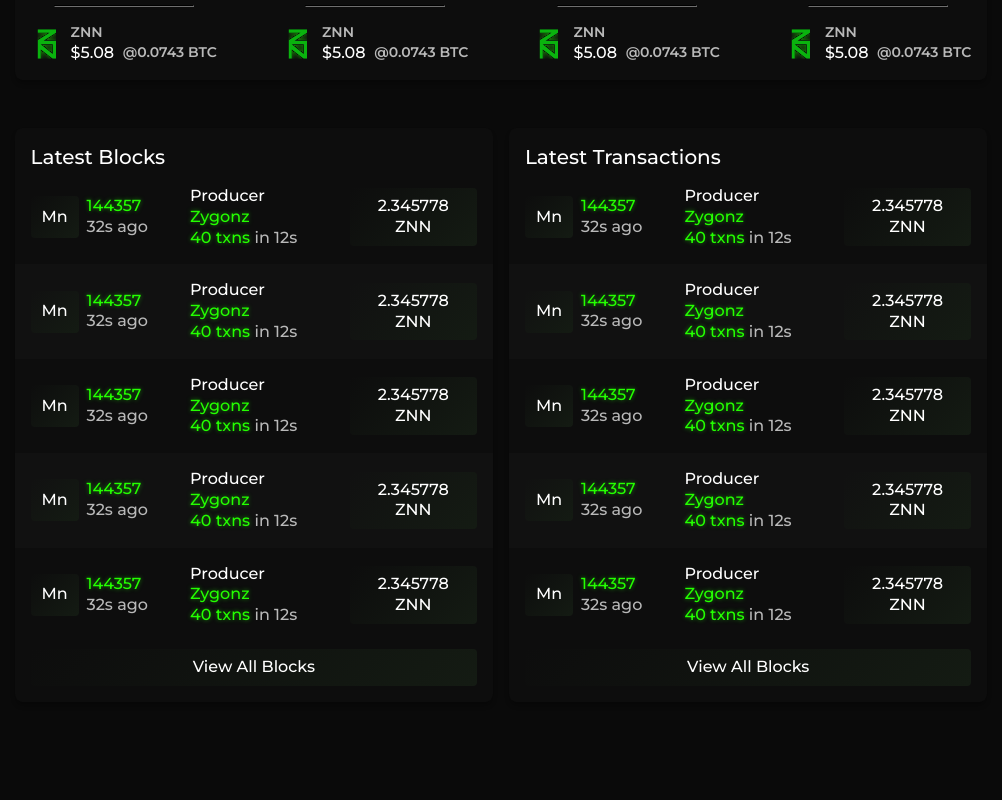
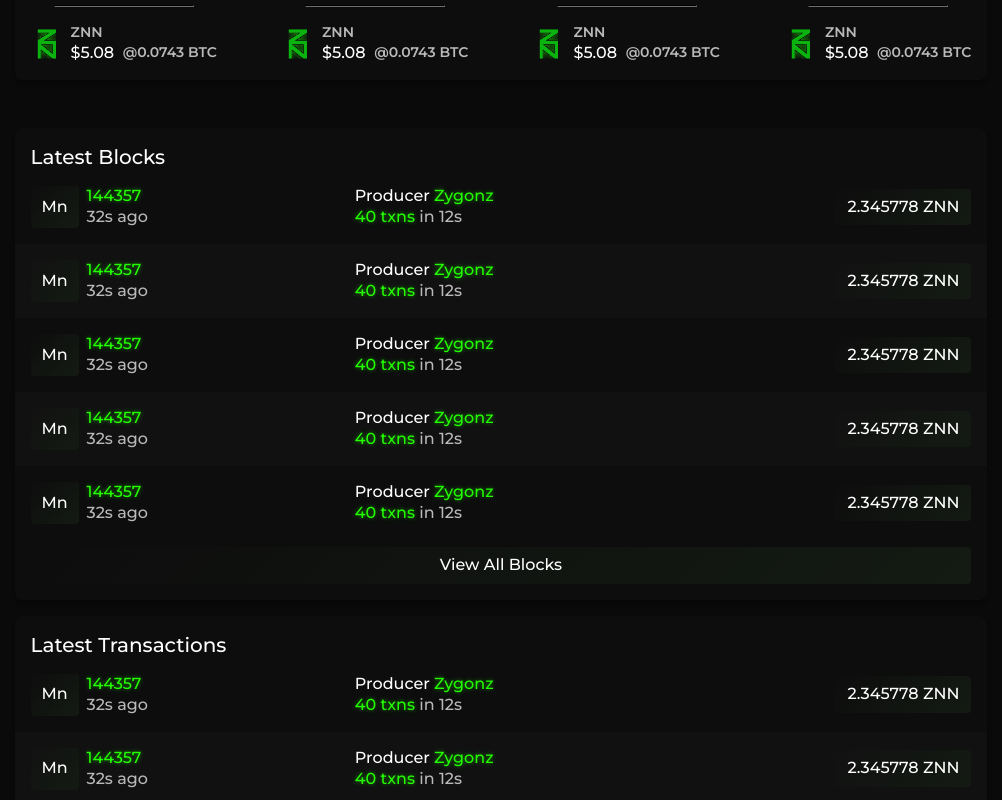
Before and after one commit to nntcao/zenonscraper-nextjs, a Next.js app: page / in a window 1280 px wide. Shown: the part 800-1600 px from the top of the page, without its empty margins (139-1141 px from the left). Built offline with nearby package versions, Linux system fonts and the light colour scheme.

Commit message:
Refactored Card from Table component

```diff
--- a/components/GenericComponents/Table/Table.module.scss
+++ b/components/GenericComponents/Table/Table.module.scss
@@ -1,7 +1,12 @@
+.tableWithChildren {
+    height: 100%;
+}
+
 .table {
     table-layout: fixed;
     border-collapse: collapse;
     width: 100%;
+
 }
 
 .tableRow {
--- a/components/GenericComponents/Table/Table.tsx
+++ b/components/GenericComponents/Table/Table.tsx
@@ -11,10 +11,7 @@ export default function Table({ title='', fields=[], data=[], children=undefined
     let counter = 0;
 
     return (
-        <Card style={{
-            paddingLeft: "0px",
-            paddingRight: "0px",
-        }}>
+        <div className={styles.tableWithChildren}>
             {title &&
                 <Subtitle className={styles.title}>{title}</Subtitle>
             }
@@ -52,6 +49,6 @@ export default function Table({ title='', fields=[], data=[], children=undefined
                     </TableBody>}
             </table>
             { children }
-        </Card>
+        </div>
     )
 }
--- a/components/Sections/DataSection/DataSection.module.scss
+++ b/components/Sections/DataSection/DataSection.module.scss
@@ -17,10 +17,13 @@
 .tables {
     display: flex;
     flex-direction: row;
+    flex-wrap: wrap;
     gap: 16px;
     width: 100%;
 }
 
 .stretchWrapper {
     flex-grow: 1;
+    flex-basis: 49%;
+    min-width: 580px;
 }
--- a/components/Sections/DataSection/DataSection.tsx
+++ b/components/Sections/DataSection/DataSection.tsx
@@ -1,5 +1,4 @@
-import Table from '../../GenericComponents/Table/Table'
-import TableBody from '../../GenericComponents/Table/TableBody/TableBody'
+import Card from '../../GenericComponents/Card/Card'
 import LatestBlocksTable from '../../Tables/LatestBlocksTable/LatestBlocksTable'
 import LatestTransactionsTable from '../../Tables/LatestTransactionsTable/LatestTransactionsTable'
 import GeneralDashboard from '../GeneralDashboard/GeneralDashboard'
@@ -15,12 +14,20 @@ export default function DataSection(props) {
                     {/* <Chart /> */}
                 </div>
                 <div className={styles.tables}>
-                    <div className={styles.stretchWrapper}>
+                    <Card className={styles.stretchWrapper}
+                        style={{
+                            paddingLeft: "0px",
+                            paddingRight: "0px",
+                    }}>
                         <LatestBlocksTable />
-                    </div>
-                    <div className={styles.stretchWrapper}>
+                    </Card>
+                    <Card className={styles.stretchWrapper}
+                        style={{
+                            paddingLeft: "0px",
+                            paddingRight: "0px",
+                    }}>
                         <LatestTransactionsTable />
-                    </div>
+                    </Card>
                 </div>
             </div>
         </section>
```
